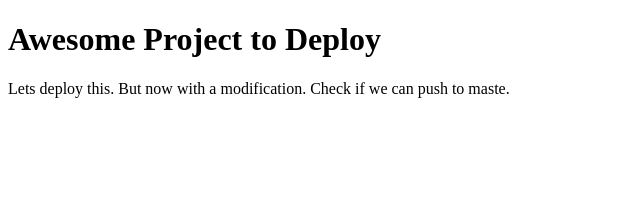
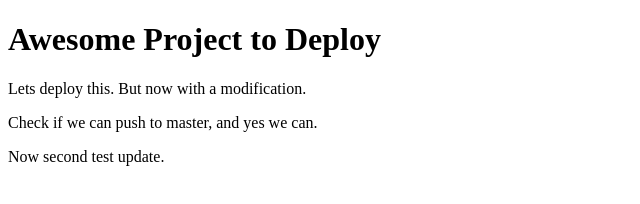
Before and after one commit to apocsve/aws-deployment-test, a plain HTML site: page index.html in a window 1280 px wide. Shown: the whole page, without its empty margins (0-640 px from the left). Drawn offline with Linux system fonts and the light colour scheme.

Commit message:
New update into our file.

```diff
--- a/index.html
+++ b/index.html
@@ -9,8 +9,12 @@
             Lets deploy this.
 
             But now with a modification.
-
-            Check if we can push to maste.
+        </p>
+        <p>
+            Check if we can push to master, and yes we can.
+        </p>
+        <p>
+            Now second test update.
         </p>
     </body>
 </html>
```
